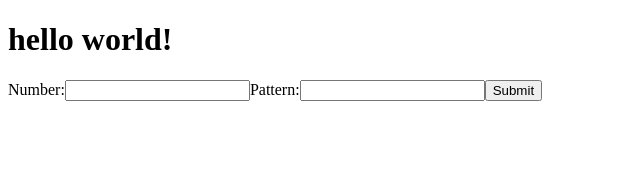
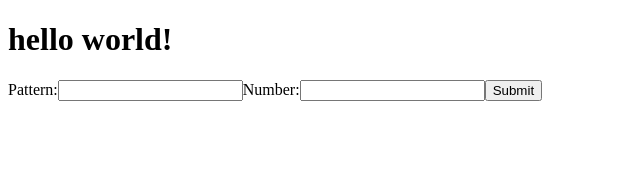
Before and after one commit to bohyeon-n/youngint-lesson, a React app: page / in a window 1280 px wide. Shown: the top 170 px of the page, without its empty margins (0-640 px from the left). Built offline with nearby package versions, Linux system fonts and the light colour scheme.

Commit message:
pattern input number input 위치 수정 위치 서로 바꿈

```diff
--- a/src/components/Form.tsx
+++ b/src/components/Form.tsx
@@ -25,6 +25,17 @@ export class Form extends React.Component<FormProps, {}> {
           }}
         >
           <label>
+            Pattern:
+            <input
+              type="text"
+              name="pattern"
+              value={pattern}
+              onChange={e => {
+                handlePatternChange(e.target.value);
+              }}
+            />
+          </label>
+          <label>
             Number:
             <input
               type="text"
@@ -35,17 +46,6 @@ export class Form extends React.Component<FormProps, {}> {
               }}
             />
           </label>
-          <label>
-            Pattern:
-            <input
-              type="text"
-              name="pattern"
-              value={pattern}
-              onChange={e => {
-                handlePatternChange(e.target.value);
-              }}
-            />
-          </label>
           <button>Submit</button>
         </form>
       </React.Fragment>
```
